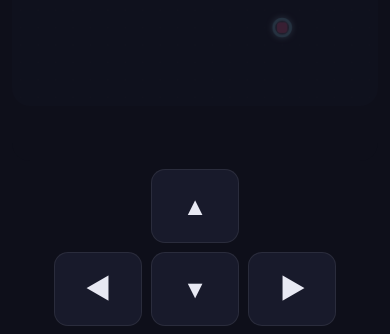
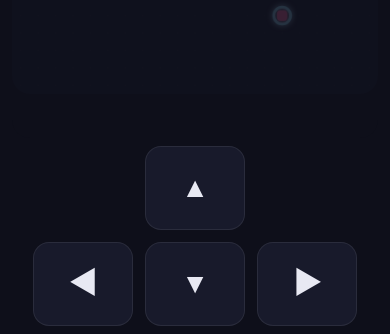
Before and after one commit to goldie-ui/goldie-ui.github.io, a plain HTML site: page snake.html in a window 390 px wide. Shown: the part 510-844 px from the top of the page. Drawn offline with Linux system fonts and the light colour scheme.

Commit message:
스네이크 방향키를 한 번 더 키우고 사이를 벌렸다
큰 폰 100×84 간격 12, 낮은 폰 84×70 간격 10.
이제 한계가 세로가 아니라 가로다 — 360px 폭 폰에 12px 남기고 든다.

Co-Authored-By: Claude Opus 5 <noreply@anthropic.com>

```diff
--- a/snake.html
+++ b/snake.html
@@ -82,12 +82,12 @@
 
      진짜 button 이라 누르면 초점이 게임 안으로 들어온다. 그래서 한 번
      누른 뒤로는 노트북 자판의 방향키도 같이 먹는다. */
-  .keys{display:none; flex-direction:column; align-items:center; gap:9px;
+  .keys{display:none; flex-direction:column; align-items:center; gap:11px;
     margin-top:14px; touch-action:manipulation}
-  .krow{display:flex; gap:9px}
-  .keys button{width:84px; height:70px; background:var(--board); color:var(--text);
-    border:1px solid var(--line); border-radius:14px; line-height:1;
-    font-size:24px; font-weight:700; cursor:pointer;
+  .krow{display:flex; gap:11px}
+  .keys button{width:96px; height:80px; background:var(--board); color:var(--text);
+    border:1px solid var(--line); border-radius:16px; line-height:1;
+    font-size:27px; font-weight:700; cursor:pointer;
     user-select:none; -webkit-user-select:none; touch-action:manipulation}
   .keys button:active{background:var(--accent); border-color:var(--accent); color:#fff}
   @media (hover:none) and (pointer:coarse){ .keys{display:flex} }
@@ -112,18 +112,22 @@
            max-width:100%; max-height:100%; margin:0}
     .hint{display:none}
     /* 판은 가로에 막혀 있어서(폭 - 여백) 세로가 남아돈다. 812 높이에서
-       재 보니 판 둘레에 177px 이 놀고 있었다. 그 몫을 버튼에 준다. */
-    .keys{flex:none; margin-top:2px; gap:9px}
-    .krow{gap:9px}
-    .keys button{width:88px; height:74px; font-size:25px}
+       재 보니 판 둘레에 177px 이 놀고 있었다. 그 몫을 버튼에 준다.
+       이제는 세로가 아니라 가로가 한계다 — 세 개에 간격 둘이 324px 이라
+       360px 폭 폰(쓸 수 있는 폭 336)까지 들어간다. 104 로 키우면 338 이
+       되어 거기서 넘친다. */
+    .keys{flex:none; margin-top:2px; gap:12px}
+    .krow{gap:12px}
+    .keys button{width:100px; height:84px; font-size:28px}
   }
   /* 더 낮은 화면에서는 조이스틱과 머리글을 한 번 더 줄인다 */
   @media (max-width:640px) and (max-height:700px){
     .top h1{font-size:16px}
-    /* 낮은 화면에서는 여기까지가 판을 안 줄이고 넣을 수 있는 최대다.
-       한 치만 더 키우면 판이 351 에서 345 로 깎인다. */
-    .keys{gap:7px} .krow{gap:7px}
-    .keys button{width:74px; height:60px; font-size:22px}
+    /* 낮은 화면(667)에서는 버튼을 키우면 판이 조금 줄어든다. 74×60 이
+       판을 안 건드리는 최대였지만 손에 작았다. 84×70 이면 판이 351 에서
+       339 로, 3% 남짓 준다 — 눈에 안 띄는 만큼만 내주고 버튼을 키운다. */
+    .keys{gap:10px} .krow{gap:10px}
+    .keys button{width:84px; height:70px; font-size:24px}
   }
 
   /* 지금 1등을 쫓는 띠.
```
